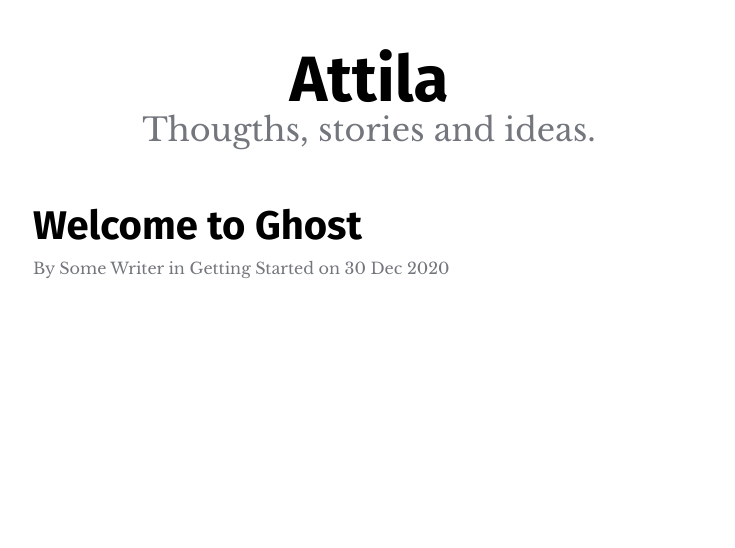
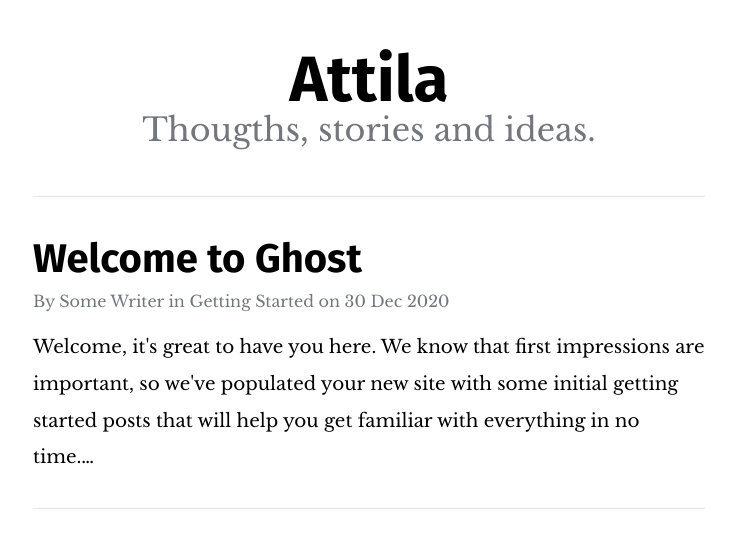
Before and after one commit to gefgu/blog-reader-view, a React (Create React App) app: page / in a window 1280 px wide. Shown: the top 548 px of the page, without its empty margins (271-1006 px from the left). Built offline with nearby package versions, Linux system fonts and the light colour scheme.

Commit message:
Add paragraph to post preview

```diff
--- a/src/components/HomePage.js
+++ b/src/components/HomePage.js
@@ -10,7 +10,9 @@ function HomePage() {
         <Subtitle className="text-3xl">Thougths, stories and ideas.</Subtitle>
       </header>
       <div className="flex flex-col max-w-2xl mx-auto">
+        <hr />
         <PostPreview />
+        <hr />
       </div>
     </div>
   );
--- a/src/components/PostPreview.js
+++ b/src/components/PostPreview.js
@@ -1,12 +1,18 @@
 import Heading from "../styled-components/Heading";
+import Paragraph from "../styled-components/Paragraph";
 import SubHeading from "../styled-components/SubHeading";
-
 
 function PostPreview() {
   return (
-    <div>
+    <div className="my-8">
       <Heading>Welcome to Ghost</Heading>
       <SubHeading>By Some Writer in Getting Started on 30 Dec 2020</SubHeading>
+      <Paragraph>
+        Welcome, it's great to have you here. We know that first impressions are
+        important, so we've populated your new site with some initial getting
+        started posts that will help you get familiar with everything in no
+        time.…
+      </Paragraph>
     </div>
   );
 }
--- /dev/null
+++ b/src/styled-components/Paragraph.js
@@ -0,0 +1,11 @@
+import styled from "styled-components";
+
+const Paragraph = styled.p`
+  font-size: 1.15rem;
+  margin-top: 16px;
+  line-height: 2;
+  color: ${(props) => props.theme.primaryColor};
+  font-family: ${(props) => props.theme.secondaryFont};
+`;
+
+export default Paragraph;
```
